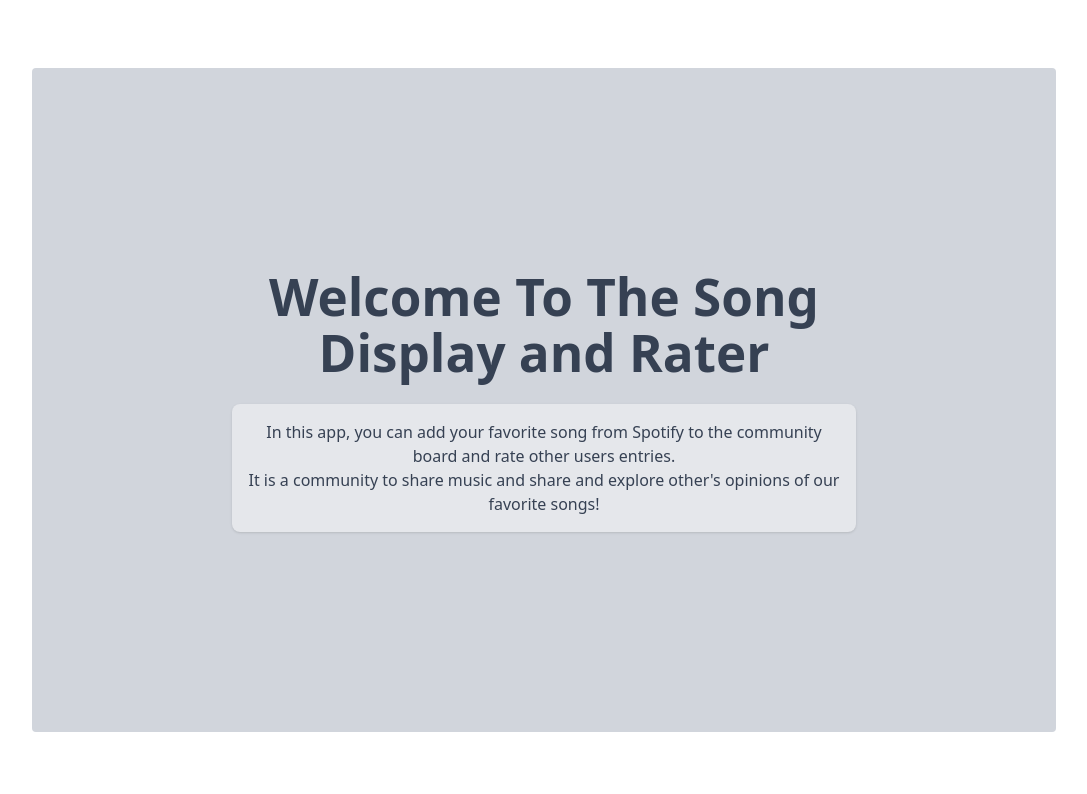
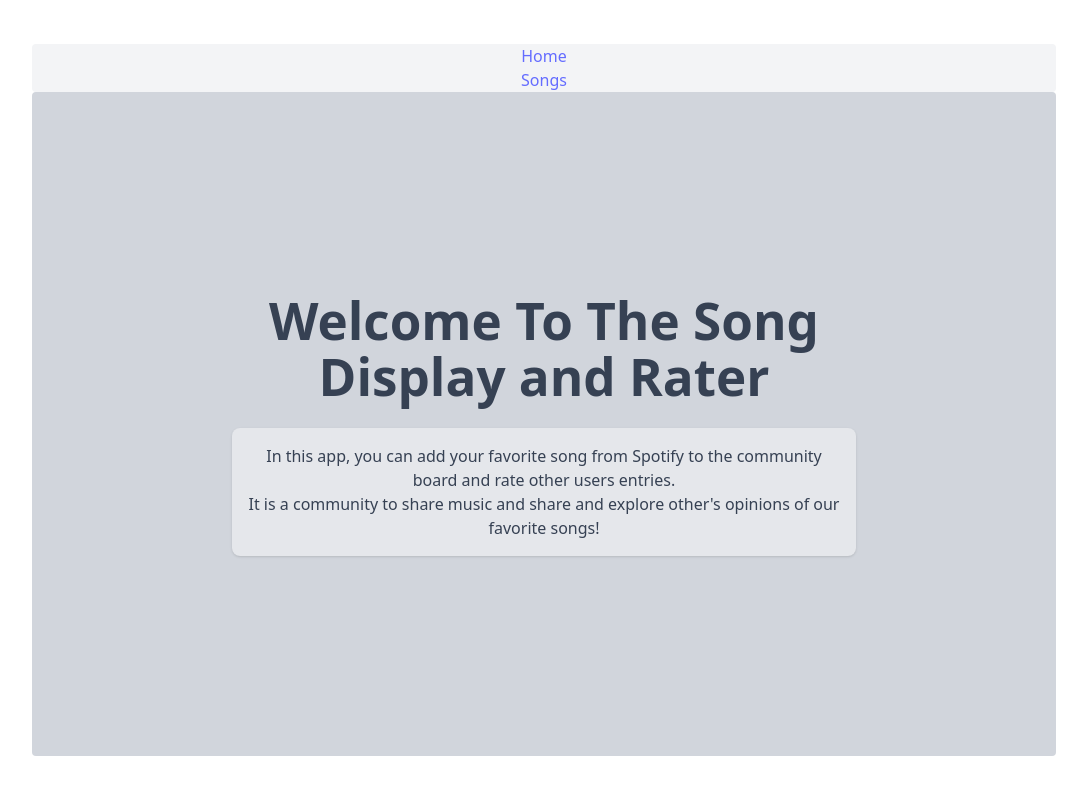
Before and after one commit to doshima2024/songdisplay, a React (Vite) app: page / in a window 1280 px wide. Shown: the top 794 px of the page, without its empty margins (96-1183 px from the left). Built offline with nearby package versions, Linux system fonts and the light colour scheme.

Commit message:
Add NavBar component for navigation between frontent routes

```diff
--- a/src/App.jsx
+++ b/src/App.jsx
@@ -2,11 +2,13 @@ import './App.css'
 import SongDisplay from "./components/SongDisplay"
 import AddSong from "./components/AddSong"
 import LandingPage from "./components/LandingPage"
+import NavBar from "./components/NavBar"
 import {BrowserRouter as Router, Routes, Route} from "react-router-dom"
 
 function App() {
 return (
   <Router>
+    <NavBar />
     <Routes>
       <Route path="/songs" element={
 
--- /dev/null
+++ b/src/components/NavBar.jsx
@@ -0,0 +1,15 @@
+import React from "react";
+import { Link } from 'react-router-dom';
+
+function NavBar() {
+return(
+    <div className="rounded bg-gray-100 text-gray-700 ">
+        <ul>
+        <li><Link to="/">Home</Link></li>
+        <li><Link to="/songs">Songs</Link></li>
+        </ul>
+    </div>
+)
+}
+
+export default NavBar;
```
